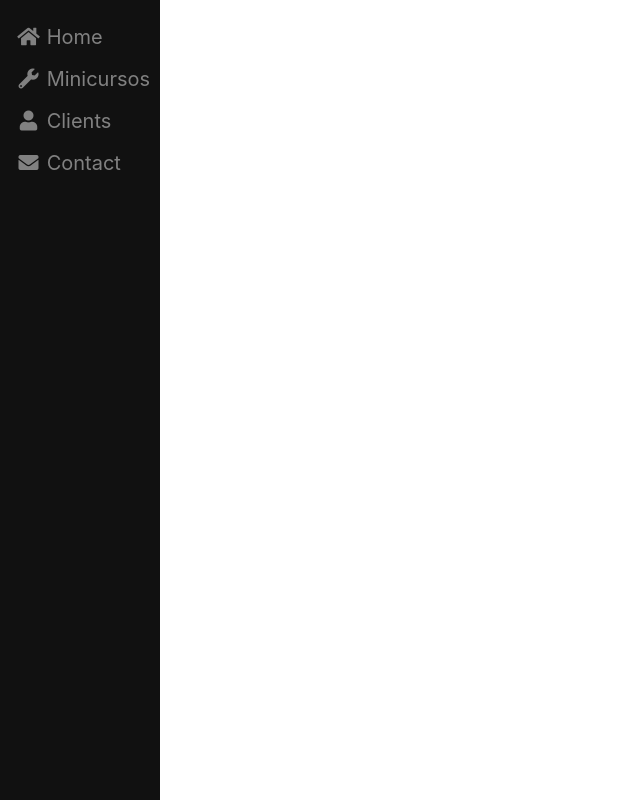
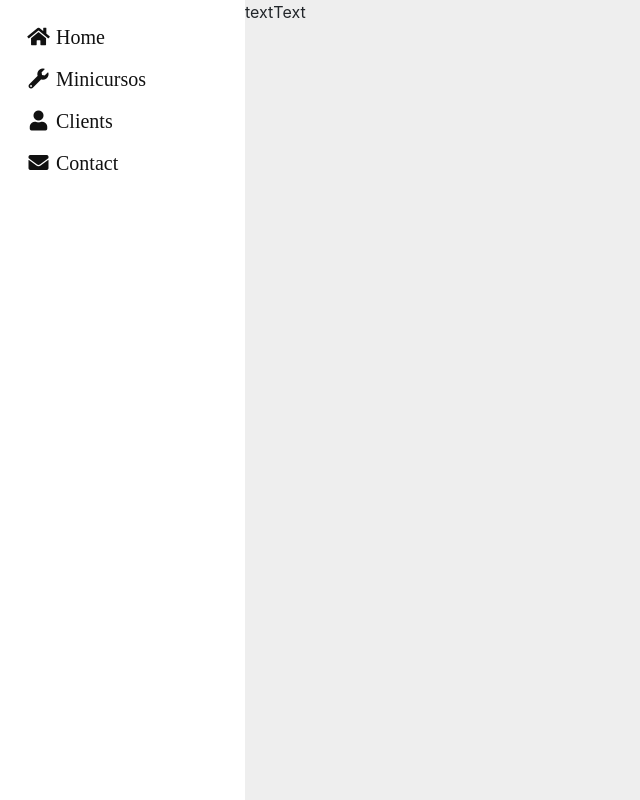
Before and after one commit to edmarsoares/gerenciador_cursos_angular_front, an Angular app: page / in a window 1280 px wide. Shown: the whole page, without its empty margins (0-640 px from the left). Built offline with nearby package versions, Linux system fonts and the light colour scheme.

Commit message:
adicionando dashboard

```diff
--- a/src/app/app.component.css
+++ b/src/app/app.component.css
@@ -0,0 +1,8 @@
+.dash {
+    /* margin-left: 15px !important;   */
+};
+
+/* .row {
+    width: 200px;
+    text-align: center;
+} */
--- a/src/app/app.component.html
+++ b/src/app/app.component.html
@@ -1,3 +1,24 @@
-<app-dashboard></app-dashboard>
+<style>
+.pai{
+
+  display: flex;
+  flex-direction:row;
+}
+  </style>
+<div class="pai">
+  <div class="content dash">
+    <div class="row">
+
+      <div class="sm-4">
+        <app-dashboard></app-dashboard>
+      </div>
+
+      <div class="sm-4">text</div>
+      <div class="sm-4">Text</div>
+    </div>
+
+  </div>
+
+</div>
 
 <router-outlet></router-outlet>
--- a/src/app/dashboard/dashboard.component.css
+++ b/src/app/dashboard/dashboard.component.css
@@ -1,14 +1,14 @@
 body {font-family: "Lato", sans-serif;}
 
 .sidebar {
-  height: 100%;
-  width: 160px;
-  position: fixed;
+  height: 100vh;
+  width: 260px;
+  /* position: fixed; */
   z-index: 1;
   top: 0;
   left: 0;
-  background-color: #111;
-  overflow-x: hidden;
+  background-color: white;
+  overflow: auto;
   padding-top: 16px;
 }
 
@@ -16,12 +16,13 @@ body {font-family: "Lato", sans-serif;}
   padding: 6px 8px 6px 16px;
   text-decoration: none;
   font-size: 20px;
-  color: #818181;
+  color: #111;
   display: block;
 }
 
 .sidebar a:hover {
   color: #f1f1f1;
+  background-color: blueviolet;
 }
 
 .main {
@@ -33,3 +34,9 @@ body {font-family: "Lato", sans-serif;}
   .sidebar {padding-top: 15px;}
   .sidebar a {font-size: 18px;}
 }
+
+a {
+  margin-left: 25px;
+  margin-right: 25px;
+  font-family: 'Times New Roman', Times, serif;
+}
--- a/src/app/dashboard/dashboard.component.html
+++ b/src/app/dashboard/dashboard.component.html
@@ -3,4 +3,4 @@
     <a href="#services"><i class="fa fa-fw fa-wrench"></i> Minicursos</a>
     <a href="#clients"><i class="fa fa-fw fa-user"></i> Clients</a>
     <a href="#contact"><i class="fa fa-fw fa-envelope"></i> Contact</a>
-  </div>
+</div>
--- a/src/styles.css
+++ b/src/styles.css
@@ -1 +1,4 @@
-/* You can add global styles to this file, and also import other style files */
+/*  can add global styles to this file, and also import other style files */
+body {
+    background-color: #eee;
+}
```
